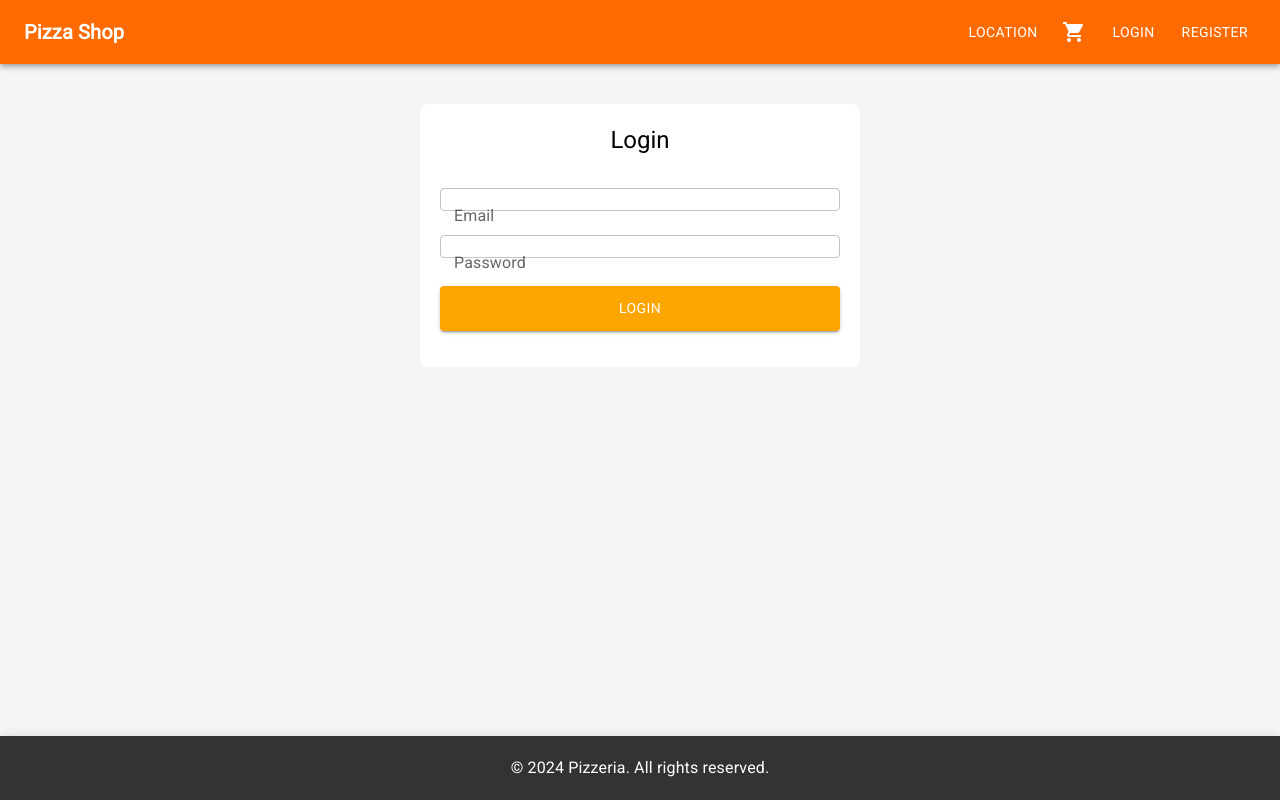
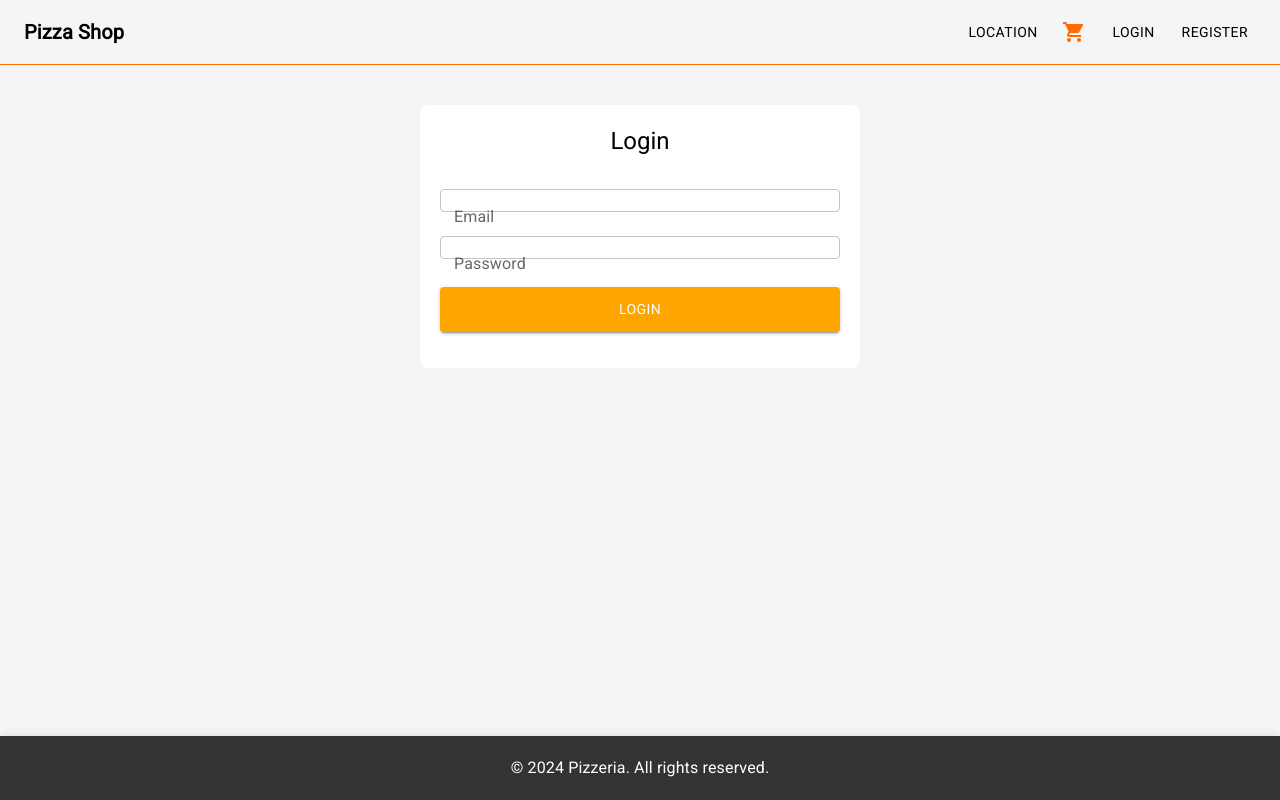
Before and after one commit to levsemyvolos/Pizzeria_front, a React (Create React App) app: page /login in a window 1280 px wide. Built offline with nearby package versions, Linux system fonts and the light colour scheme.

Commit message:
fixed initial sorting

```diff
--- a/src/components/Header.js
+++ b/src/components/Header.js
@@ -1,5 +1,5 @@
 // src/components/Header.js
-import React, { useContext } from "react";
+import React, { useContext, useState } from "react";
 import { Link, useNavigate } from "react-router-dom";
 import { CartContext } from "../contexts/CartContext";
 import { AuthContext } from "../contexts/AuthContext";
@@ -13,6 +13,8 @@ import {
   IconButton,
   useTheme,
   useMediaQuery,
+  Menu,
+  MenuItem,
 } from "@mui/material";
 import {
   ShoppingCart as CartIcon,
@@ -27,16 +29,31 @@ const Header = () => {
   const theme = useTheme();
   const isMobile = useMediaQuery(theme.breakpoints.down("sm"));
 
+  const [mobileMenuAnchor, setMobileMenuAnchor] = useState(null);
+
   const handleLogout = () => {
     logout();
     toast.info("You have been logged out");
     navigate("/");
   };
 
+  const handleMenuOpen = (event) => {
+    setMobileMenuAnchor(event.currentTarget);
+  };
+
+  const handleMenuClose = () => {
+    setMobileMenuAnchor(null);
+  };
+
   return (
     <AppBar
       position="static"
-      sx={{ backgroundColor: theme.palette.primary.main }}
+      sx={{
+        backgroundColor: "transparent",
+        boxShadow: "none",
+        borderBottom: "1px solid",
+        borderColor: theme.palette.primary.main,
+      }}
     >
       <Toolbar>
         <Typography
@@ -44,7 +61,7 @@ const Header = () => {
           component={Link}
           to="/"
           sx={{
-            color: "#fff",
+            color: "#000",
             textDecoration: "none",
             flexGrow: 1,
             fontWeight: "bold",
@@ -53,29 +70,122 @@ const Header = () => {
           Pizza Shop
         </Typography>
 
-        <Box sx={{ display: "flex", alignItems: "center" }}>
-          {!isMobile && (
-            <Button component={Link} to="/location" sx={{ color: "#fff" }}>
-              Location
-            </Button>
-          )}
-
-          <IconButton component={Link} to="/cart" sx={{ color: "#fff", ml: 1 }}>
+        {isMobile ? (
+          <>
+            <IconButton
+              color="primary"
+              component={Link}
+              to="/cart"
+              sx={{ mr: 1 }}
+            >
               <Badge badgeContent={cartItems.length} color="error">
                 <CartIcon />
               </Badge>
             </IconButton>
-
+            <IconButton edge="end" color="primary" onClick={handleMenuOpen}>
+              <MenuIcon />
+            </IconButton>
+            <Menu
+              anchorEl={mobileMenuAnchor}
+              open={Boolean(mobileMenuAnchor)}
+              onClose={handleMenuClose}
+            >
+              <MenuItem
+                component={Link}
+                to="/location"
+                onClick={handleMenuClose}
+              >
+                Location
+              </MenuItem>
+              {auth.user
+                ? [
+                    <MenuItem
+                      key="profile"
+                      component={Link}
+                      to="/profile"
+                      onClick={handleMenuClose}
+                    >
+                      {auth.user.name}
+                    </MenuItem>,
+                    <MenuItem
+                      key="logout"
+                      onClick={() => {
+                        handleMenuClose();
+                        handleLogout();
+                      }}
+                    >
+                      Logout
+                    </MenuItem>,
+                  ]
+                : [
+                    <MenuItem
+                      key="login"
+                      component={Link}
+                      to="/login"
+                      onClick={handleMenuClose}
+                    >
+                      Login
+                    </MenuItem>,
+                    <MenuItem
+                      key="register"
+                      component={Link}
+                      to="/register"
+                      onClick={handleMenuClose}
+                    >
+                      Register
+                    </MenuItem>,
+                  ]}
+            </Menu>
+          </>
+        ) : (
+          <Box sx={{ display: "flex", alignItems: "center" }}>
+            <Button
+              component={Link}
+              to="/location"
+              sx={{
+                color: "#000",
+                "&:hover": {
+                  backgroundColor: "rgba(255, 107, 0, 0.08)",
+                },
+              }}
+            >
+              Location
+            </Button>
+            <IconButton
+              component={Link}
+              to="/cart"
+              color="primary"
+              sx={{ ml: 1 }}
+            >
+              <Badge badgeContent={cartItems.length} color="error">
+                <CartIcon />
+              </Badge>
+            </IconButton>
             {auth.user ? (
               <>
                 <Button
                   component={Link}
                   to="/profile"
-                sx={{ color: "#fff", ml: 1 }}
+                  sx={{
+                    color: "#000",
+                    ml: 1,
+                    "&:hover": {
+                      backgroundColor: "rgba(255, 107, 0, 0.08)",
+                    },
+                  }}
                 >
                   {auth.user.name}
                 </Button>
-              <Button onClick={handleLogout} sx={{ color: "#fff", ml: 1 }}>
+                <Button
+                  onClick={handleLogout}
+                  sx={{
+                    color: "#000",
+                    ml: 1,
+                    "&:hover": {
+                      backgroundColor: "rgba(255, 107, 0, 0.08)",
+                    },
+                  }}
+                >
                   Logout
                 </Button>
               </>
@@ -84,20 +194,33 @@ const Header = () => {
                 <Button
                   component={Link}
                   to="/login"
-                sx={{ color: "#fff", ml: 1 }}
+                  sx={{
+                    color: "#000",
+                    ml: 1,
+                    "&:hover": {
+                      backgroundColor: "rgba(255, 107, 0, 0.08)",
+                    },
+                  }}
                 >
                   Login
                 </Button>
                 <Button
                   component={Link}
                   to="/register"
-                sx={{ color: "#fff", ml: 1 }}
+                  sx={{
+                    color: "#000",
+                    ml: 1,
+                    "&:hover": {
+                      backgroundColor: "rgba(255, 107, 0, 0.08)",
+                    },
+                  }}
                 >
                   Register
                 </Button>
               </>
             )}
           </Box>
+        )}
       </Toolbar>
     </AppBar>
   );
--- a/src/pages/HomePage.js
+++ b/src/pages/HomePage.js
@@ -1,5 +1,5 @@
 // src/pages/HomePage.js
-import React, { useEffect, useState } from "react";
+import React, { useEffect, useState, useCallback } from "react";
 import { getPizzas } from "../services/api";
 import PizzaCard from "../components/PizzaCard";
 import PizzaModal from "../components/PizzaModal";
@@ -13,11 +13,12 @@ import {
   CircularProgress,
   ButtonGroup,
   Pagination,
+  Paper,
 } from "@mui/material";
 import {
-  Sort as SortIcon,
   ArrowUpward as ArrowUpIcon,
   ArrowDownward as ArrowDownIcon,
+  Search as SearchIcon,
 } from "@mui/icons-material";
 import { toast } from "react-toastify";
 
@@ -25,13 +26,14 @@ const HomePage = () => {
   const [pizzas, setPizzas] = useState([]);
   const [searchTerm, setSearchTerm] = useState("");
   const [selectedPizza, setSelectedPizza] = useState(null);
-  const [sortBy, setSortBy] = useState("name");
+  const [sortBy, setSortBy] = useState("id");
   const [sortDir, setSortDir] = useState("asc");
+  const [userHasSorted, setUserHasSorted] = useState(false);
   const [loading, setLoading] = useState(false);
   const [page, setPage] = useState(1);
   const [totalPages, setTotalPages] = useState(1);
 
-  const fetchPizzas = async () => {
+  const fetchPizzas = useCallback(async () => {
     setLoading(true);
     try {
       const params = {
@@ -49,13 +51,14 @@ const HomePage = () => {
     } finally {
       setLoading(false);
     }
-  };
+  }, [searchTerm, sortBy, sortDir, page]);
 
   useEffect(() => {
     fetchPizzas();
-  }, [searchTerm, sortBy, sortDir, page]);
+  }, [fetchPizzas]);
 
   const handleSort = (field) => {
+    setUserHasSorted(true);
     if (sortBy === field) {
       setSortDir(sortDir === "asc" ? "desc" : "asc");
     } else {
@@ -67,39 +70,72 @@ const HomePage = () => {
   return (
     <Container maxWidth="lg">
       <Box sx={{ py: 4 }}>
-        <Typography variant="h4" component="h1" gutterBottom>
+        <Box
+          sx={{
+            display: "flex",
+            flexDirection: { xs: "column", sm: "row" },
+            alignItems: { xs: "stretch", sm: "center" },
+            justifyContent: "space-between",
+            mb: 4,
+            gap: 2,
+          }}
+        >
+          <Typography variant="h4" component="h1">
             All Pizzas
           </Typography>
 
-        <Box sx={{ mb: 4, display: "flex", gap: 2, flexWrap: "wrap" }}>
+          <Box
+            sx={{
+              display: "flex",
+              gap: 1,
+              flexWrap: "wrap",
+              alignItems: "center",
+            }}
+          >
             <TextField
               variant="outlined"
-            label="Search pizza"
+              placeholder="Search..."
               value={searchTerm}
               onChange={(e) => setSearchTerm(e.target.value)}
               size="small"
-            sx={{ flexGrow: 1, maxWidth: 300 }}
+              sx={{ minWidth: 200 }}
+              InputProps={{
+                startAdornment: (
+                  <SearchIcon sx={{ color: "text.secondary", mr: 1 }} />
+                ),
+              }}
             />
-          <ButtonGroup variant="contained" size="small">
+            <ButtonGroup size="small">
               <Button
+                variant={
+                  userHasSorted && sortBy === "name" ? "contained" : "outlined"
+                }
                 onClick={() => handleSort("name")}
-              startIcon={
+                endIcon={
+                  userHasSorted &&
                   sortBy === "name" &&
                   (sortDir === "asc" ? <ArrowUpIcon /> : <ArrowDownIcon />)
                 }
               >
-              Sort by Name
+                Name
               </Button>
               <Button
+                variant={
+                  userHasSorted && sortBy === "basePrice"
+                    ? "contained"
+                    : "outlined"
+                }
                 onClick={() => handleSort("basePrice")}
-              startIcon={
+                endIcon={
+                  userHasSorted &&
                   sortBy === "basePrice" &&
                   (sortDir === "asc" ? <ArrowUpIcon /> : <ArrowDownIcon />)
                 }
               >
-              Sort by Price
+                Price
               </Button>
             </ButtonGroup>
+          </Box>
         </Box>
 
         {loading ? (
@@ -107,16 +143,31 @@ const HomePage = () => {
             <CircularProgress />
           </Box>
         ) : (
-          <>
           <Grid container spacing={3}>
             {pizzas.map((pizza) => (
-                <Grid item xs={12} sm={6} md={4} key={pizza.id}>
+              <Grid item xs={12} sm={6} lg={4} key={pizza.id}>
                 <PizzaCard pizza={pizza} onSelect={setSelectedPizza} />
               </Grid>
             ))}
           </Grid>
+        )}
 
-            <Box sx={{ mt: 4, display: "flex", justifyContent: "center" }}>
+        {!loading && (
+          <Box
+            sx={{
+              mt: 4,
+              display: "flex",
+              justifyContent: "center",
+            }}
+          >
+            <Paper
+              elevation={3}
+              sx={{
+                p: 1,
+                borderRadius: 2,
+                backgroundColor: "white",
+              }}
+            >
               <Pagination
                 count={totalPages}
                 page={page}
@@ -124,8 +175,8 @@ const HomePage = () => {
                 color="primary"
                 size="large"
               />
+            </Paper>
           </Box>
-          </>
         )}
       </Box>
 
```
Lines whose indentation alone changed are shown as unchanged.
